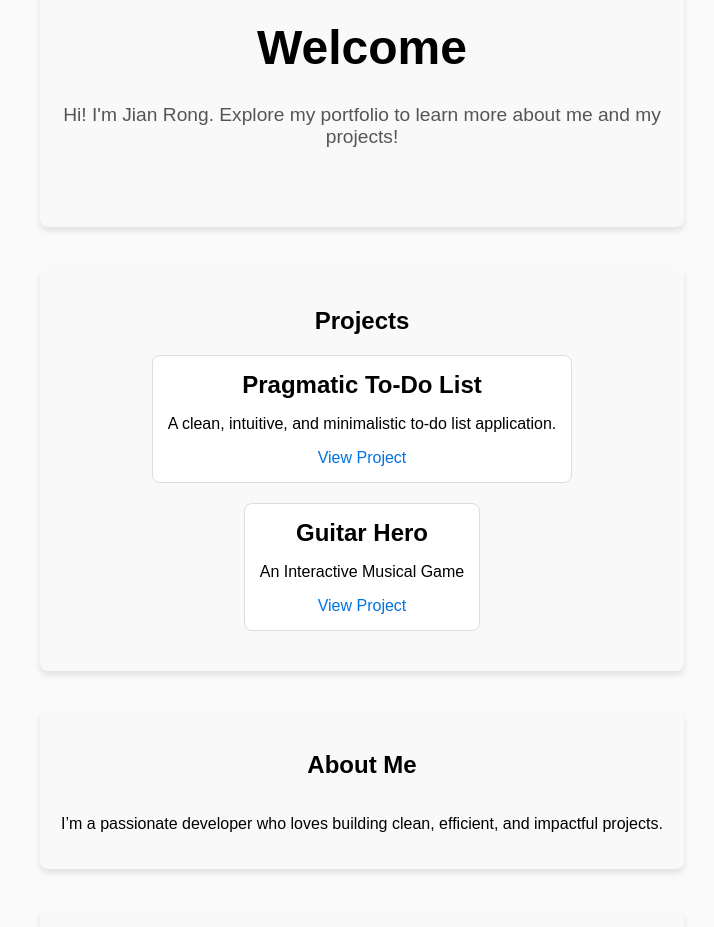
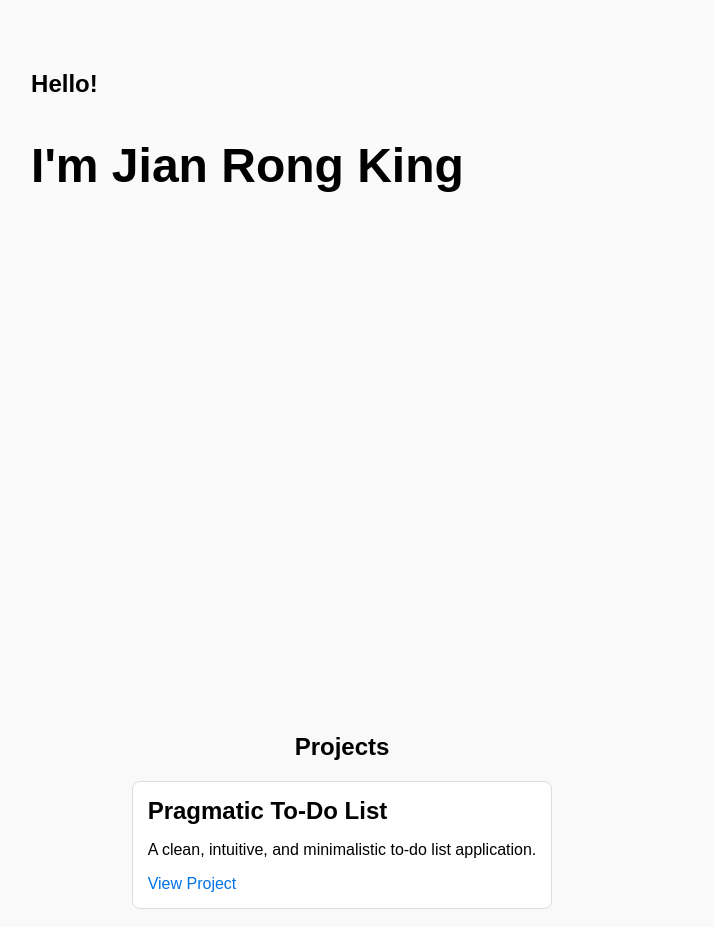
Before and after one commit to JianRong-King/profolio_web, a React (Create React App) app: page / in a window 1280 px wide. Shown: the part 260-1187 px from the top of the page, without its empty margins (298-1012 px from the left). Built offline with nearby package versions, Linux system fonts and the light colour scheme.

Commit message:
Added tail wind dependency

```diff
--- a/src/App.css
+++ b/src/App.css
@@ -9,27 +9,28 @@ body {
   align-items: center;
   min-height: 100vh; /* Ensures body takes full viewport height */
 }
+
 main {
   display: flex;
   flex-direction: column;
   align-items: center;
-  margin-top: 120px; /* Adjust if navbar overlaps */
+  margin-top: calc(80px + 20px);
   width: 100%;
-  padding: 0 20px;
+  flex: 1; /* Allow the main content to take up the remaining height */
 }
 
-section {
-  width: 80%;
-  max-width: 1200px;
-  margin: 20px auto; /* Ensure centering in parent */
+.contents{
+  width: 100%; /* Adjust width of sections to be centered */
+  max-width: 1200px; /* Optionally, set a maximum width */
+  margin: 220px;
   padding: 20px;
   background-color: #f9f9f9;
   border-radius: 8px;
   box-shadow: 0 4px 6px rgba(0, 0, 0, 0.1);
-  text-align: center; /* Centers text content */
   display: flex;
   flex-direction: column;
-  align-items: center;
+  align-items: center; /* Centers content within each section */
+  min-height: 100vh;
 }
 
 #header {
@@ -80,8 +81,10 @@ section {
 }
 
 #welcome-section {
-  text-align: center;
+  text-align: left;
   padding: 60px 20px;
+  margin: 210px; /* Ensure no extra margin at the top */
+  align-content: left;
 }
 
 #welcome-section h1 {
@@ -111,10 +114,6 @@ section {
 
 #about ul li a:hover {
   text-decoration: underline;
-}
-
-#contacts li {
-  text-align: center;
 }
 
 .project-tile {
--- a/src/App.js
+++ b/src/App.js
@@ -11,12 +11,19 @@ function App() {
           </ul>
         </nav>
       </header>
-      <main>
+
+
+
+
         <section id="welcome-section">
-          <h1>Welcome</h1>
-          <p>Hi! I'm Jian Rong. Explore my portfolio to learn more about me and my projects!</p>
+          <h2>Hello!</h2>
+          <h1>I'm Jian Rong King</h1>
         </section>
-        <section id="projects">
+
+
+
+        <main>
+        <section class="contents" id="projects">
           <h1>Projects</h1>
           <div className="project-tile">
             <h2>Pragmatic To-Do List</h2>
@@ -31,11 +38,11 @@ function App() {
           </div>
 
         </section>
-        <section id="about">
+        <section  class="contents" id="about">
           <h2>About Me</h2>
           <p>I’m a passionate developer who loves building clean, efficient, and impactful projects.</p>
         </section>
-        <section id="contacts">
+        <section class="contents" id="contacts">
           <h4>My Contacts</h4>
           <ul>
             <li><a href="https://github.com/JianRong-King" target="_blank">GitHub</a></li>
```
